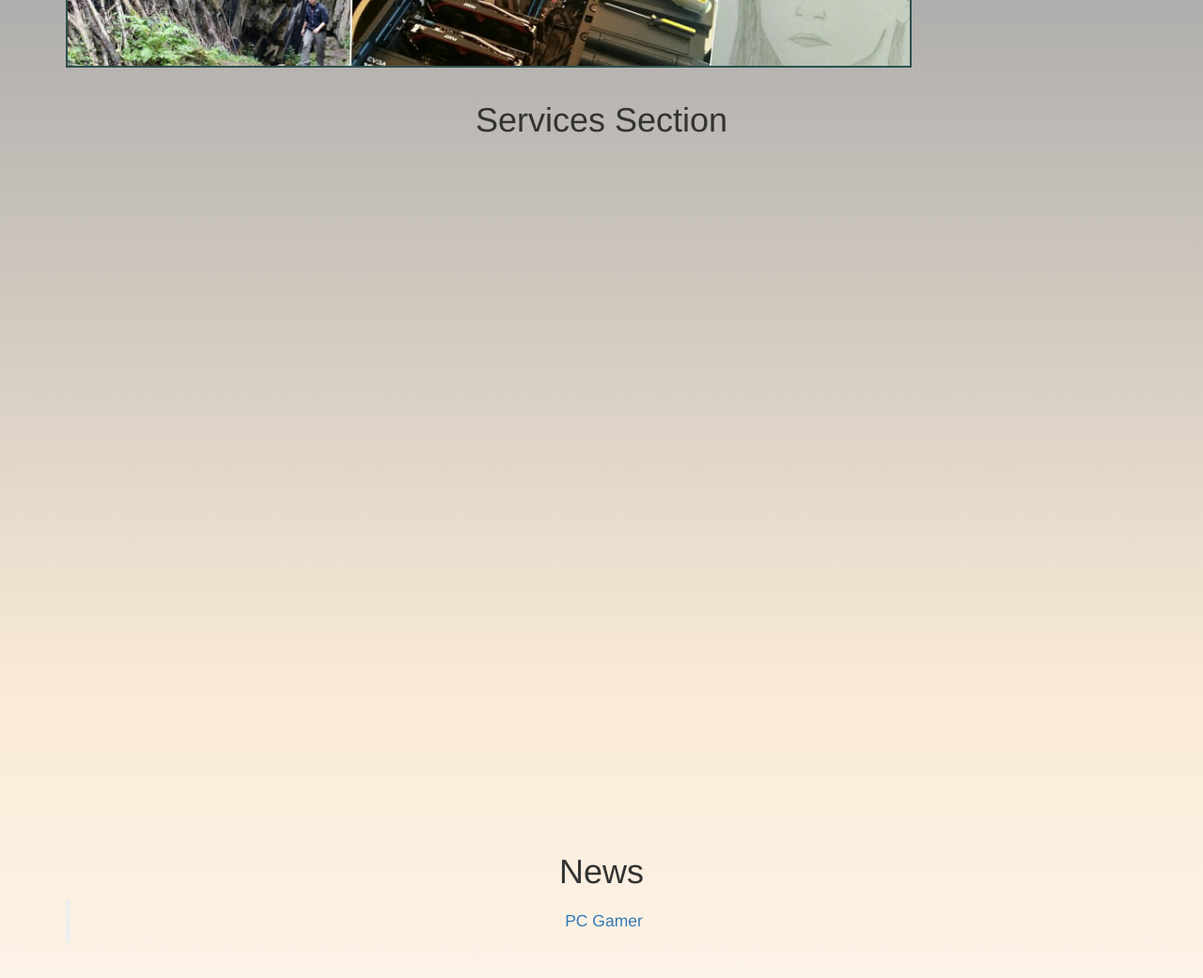
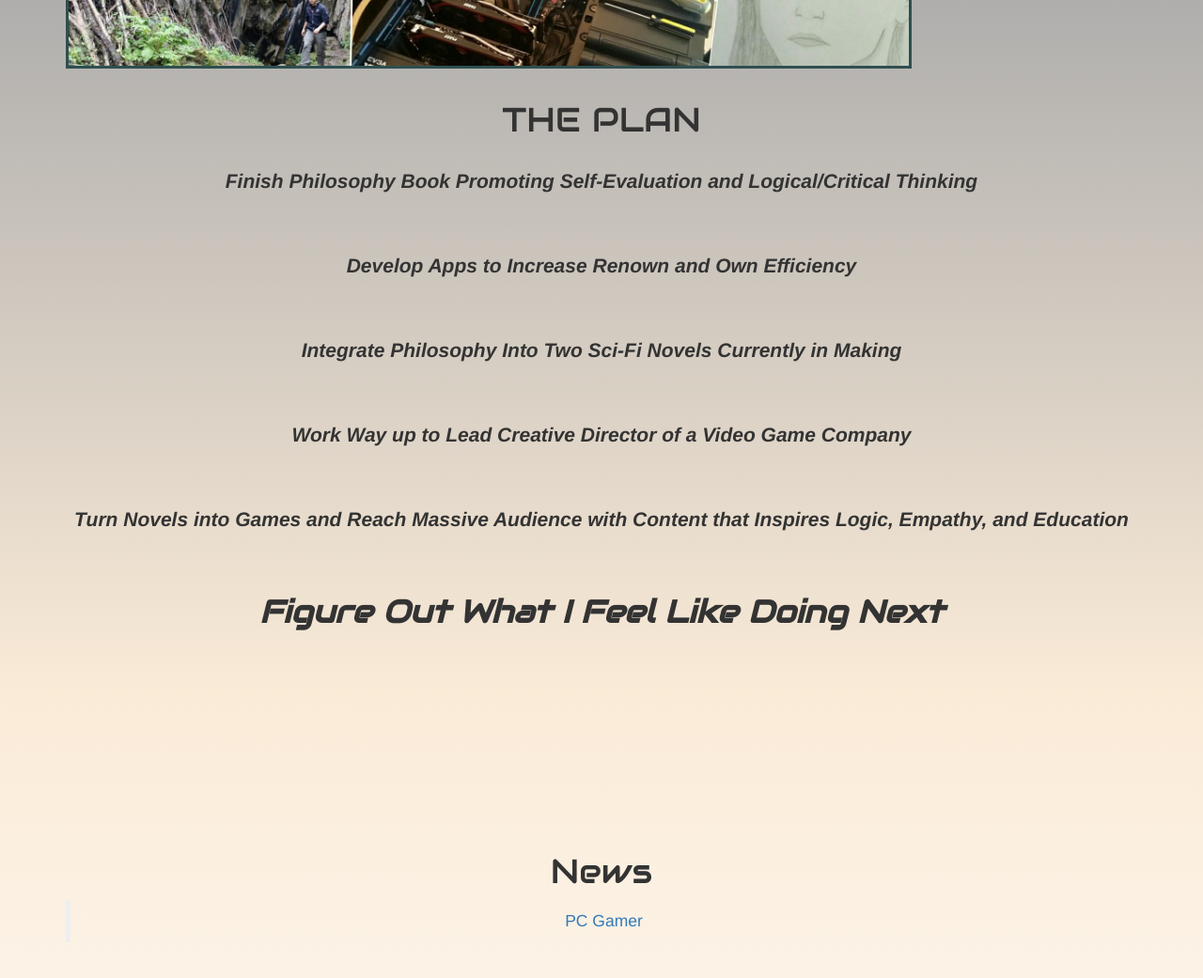
Before and after one commit to Lyreguin/Fake-profile, a plain HTML site: page index.html in a window 1280 px wide. Shown: the part 1662-2703 px from the top of the page at 94% size. Drawn offline with Linux system fonts and the light colour scheme.

Commit message:
Barebones Final Version

```diff
--- a/index.html
+++ b/index.html
@@ -167,7 +167,16 @@
 					<div class="container">
 							<div class="row">
 									<div class="col-lg-12">
-											<h1>Services Section</h1>
+											<h1 class="section-head">THE PLAN</h1>
+											<div class="plan-p text-center">
+											Finish Philosophy Book Promoting Self-Evaluation and Logical/Critical Thinking<br><br><br>
+											Develop Apps to Increase Renown and Own Efficiency<br><br><br>
+											Integrate Philosophy Into Two Sci-Fi Novels Currently in Making <br><br><br>
+											Work Way up to Lead Creative Director of a Video Game Company<br><br><br>
+											Turn Novels into Games and Reach Massive Audience with Content that Inspires Logic, Empathy, and Education<br><br><br> <span class="emphasis">Figure Out What I Feel Like Doing Next</span>
+
+											<!-- Yeah the triple breaks are crude but I was running low on time -->
+											</div>
 									</div>
 							</div>
 					</div>
@@ -178,7 +187,7 @@
 					<div class="container">
 							<div class="row">
 									<div class="col-lg-12">
-											<h1>News</h1>
+											<h1 class="section-head">News</h1>
 											<div class="fb-page" data-href="https://www.facebook.com/pcgamermagazine/?fref=nf" data-tabs="timeline" data-small-header="false" data-adapt-container-width="true" data-hide-cover="false" data-show-facepile="true"><div class="fb-xfbml-parse-ignore"><blockquote cite="https://www.facebook.com/pcgamermagazine/?fref=nf"><a href="https://www.facebook.com/pcgamermagazine/?fref=nf">PC Gamer</a></blockquote></div></div>
 									</div>
 							</div>
--- a/stylesheet.css
+++ b/stylesheet.css
@@ -64,11 +64,23 @@ dt {
 .splash {
 	margin-top: 70px;
 	width: 120%;
-	border: 2px darkslategrey solid ;
+	border: 3px darkslategrey solid ;
 }
 
 .mission {
 	background: linear-gradient(to bottom, darkgrey 0%, antiquewhite 100%);
+}
+
+.plan-p {
+	font-size: 1.5em;
+	font-weight: bold;
+	font-style: italic;
+	margin-top: 30px;
+}
+
+.emphasis {
+	font-size: 1.6em;
+	font-family: 'Audiowide', cursive;
 }
 
 .news {
```
